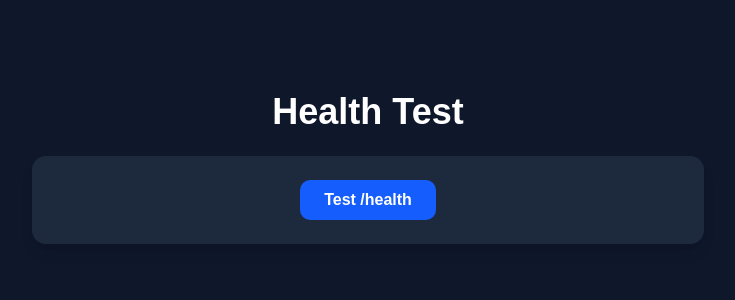
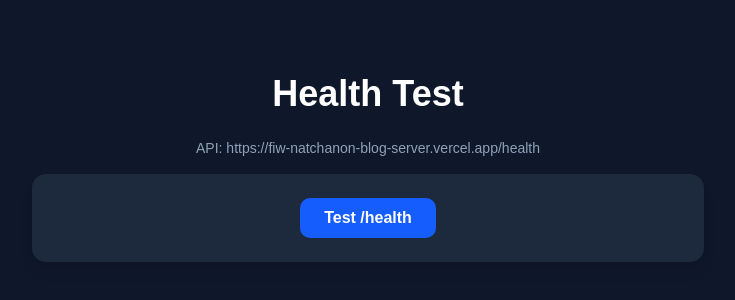
Before and after one commit to FiwNatchanon/fiw-natchanon-blog, a React (Vite) app: page /test-health in a window 1280 px wide. Shown: the part 220-520 px from the top of the page, without its empty margins (272-1007 px from the left). Built offline with nearby package versions, Linux system fonts and the light colour scheme.

Commit message:
fix: update API base URL and enhance health check error handling
- Change VITE_API_BASE_URL to point to the backend server.
- Add error handling to check for HTML responses in the health check API call.
- Display the current API endpoint in the HealthTestPage for user reference.

```diff
--- a/src/pages/HealthTestPage.jsx
+++ b/src/pages/HealthTestPage.jsx
@@ -15,6 +15,11 @@ const testHealth = async () => {
 
     try {
     const res = await axios.get(`${API_BASE_URL}/health`);
+    if (typeof res.data === "string" && res.data.includes("<!doctype html")) {
+        throw new Error(
+        "Received HTML instead of JSON. Check VITE_API_BASE_URL — it may point to the frontend, not the backend."
+        );
+    }
     setResult(res.data);
     } catch (err) {
     setError({
@@ -30,6 +35,7 @@ const testHealth = async () => {
 return (
     <div className="min-h-screen flex flex-col items-center justify-center bg-slate-900 text-white px-6">
     <h1 className="text-4xl font-bold mb-6">Health Test</h1>
+    <p className="text-slate-400 mb-4 text-sm">API: {API_BASE_URL}/health</p>
 
     <div className="bg-slate-800 rounded-xl p-6 text-center shadow-lg mb-6 w-full max-w-2xl">
         <button
```
Also changed, not shown: 1 other file (tests, documents, lock files or other folders).
